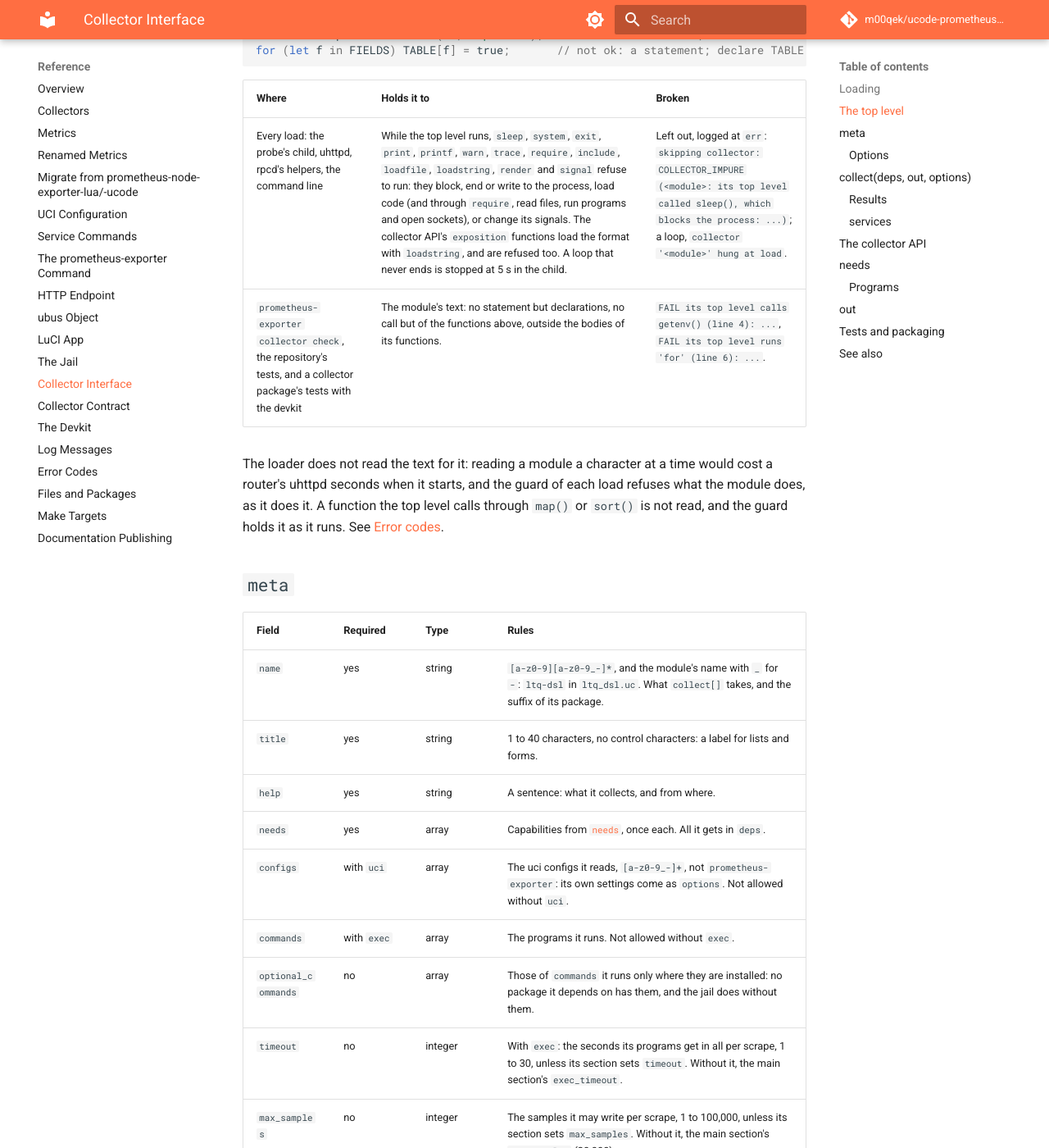
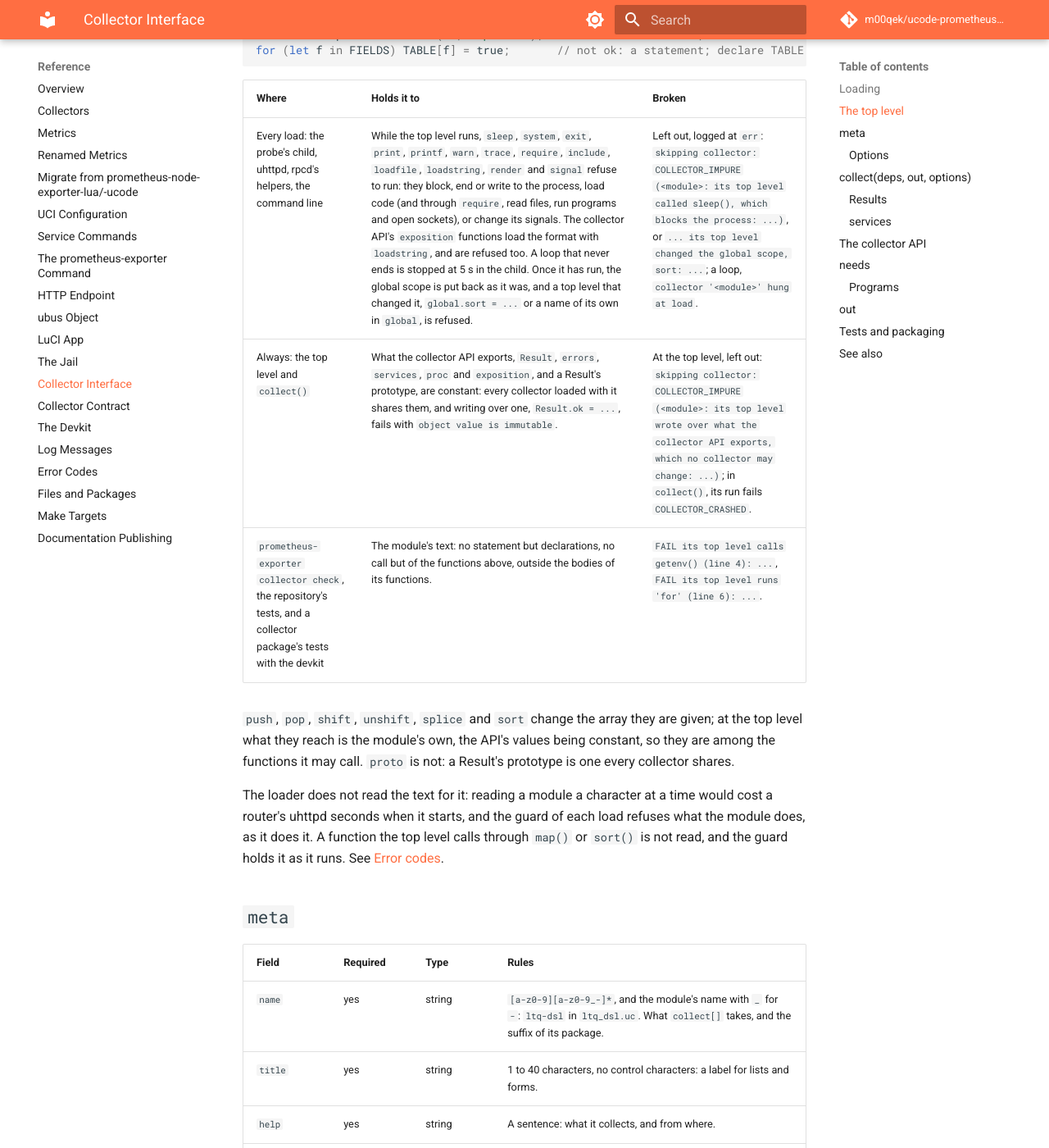
Before and after one commit to m00qek/ucode-prometheus-exporter, an MkDocs documentation site: the page built from docs/reference/collector-interface.md, in a window 1280 px wide and 1400 px high, scrolled down 2024 px. Shown: the whole window at 82% size. Built offline with MkDocs 1.6.1 and Material for MkDocs 9.7.7, drawn with Linux system fonts in a browser that asks for light colours; comment, search, counter and statistics services are not loaded.

Commit message:
Keep the collector API constant, and the global scope as a top level found it
The guard of a collector's top level put back only the functions it
trapped. A top level that wrote over a global, or over what the collector
API exports, which every collector loaded as one program shares, left it so
in uhttpd for every scrape; and PURE let the top level call proto(), which
reaches the prototype every Result shares.

ucode keeps a module's namespace constant: Result, proc and services are now
their modules' namespaces, errors and exposition those of small modules of
api/, and a Result's prototype that of api/mark.uc, so writing over one
fails, and at the top level is COLLECTOR_IMPURE. top_level() snapshots the
global scope, puts it back once the program has run, and refuses a program
that changed it, naming what. proto leaves PURE; the functions that change
their argument stay, as at the top level they reach only the module's own
values. The base package installs api/. The API costs uhttpd three more
modules, and so three more descriptors; the handler test that loads ten
handlers collects between them.

```diff
--- a/docs/reference/collector-interface.md
+++ b/docs/reference/collector-interface.md
@@ -67,8 +67,11 @@ for (let f in FIELDS) TABLE[f] = true;       // not ok: a statement; declare TAB
 
 | Where | Holds it to | Broken |
 | :--- | :--- | :--- |
-| Every load: the probe's child, uhttpd, rpcd's helpers, the command line | While the top level runs, `sleep`, `system`, `exit`, `print`, `printf`, `warn`, `trace`, `require`, `include`, `loadfile`, `loadstring`, `render` and `signal` refuse to run: they block, end or write to the process, load code (and through `require`, read files, run programs and open sockets), or change its signals. The collector API's `exposition` functions load the format with `loadstring`, and are refused too. A loop that never ends is stopped at 5 s in the child. | Left out, logged at `err`: `skipping collector: COLLECTOR_IMPURE (<module>: its top level called sleep(), which blocks the process: ...)`; a loop, `collector '<module>' hung at load`. |
+| Every load: the probe's child, uhttpd, rpcd's helpers, the command line | While the top level runs, `sleep`, `system`, `exit`, `print`, `printf`, `warn`, `trace`, `require`, `include`, `loadfile`, `loadstring`, `render` and `signal` refuse to run: they block, end or write to the process, load code (and through `require`, read files, run programs and open sockets), or change its signals. The collector API's `exposition` functions load the format with `loadstring`, and are refused too. A loop that never ends is stopped at 5 s in the child. Once it has run, the global scope is put back as it was, and a top level that changed it, `global.sort = ...` or a name of its own in `global`, is refused. | Left out, logged at `err`: `skipping collector: COLLECTOR_IMPURE (<module>: its top level called sleep(), which blocks the process: ...)`, or `... its top level changed the global scope, sort: ...`; a loop, `collector '<module>' hung at load`. |
+| Always: the top level and `collect()` | What the collector API exports, `Result`, `errors`, `services`, `proc` and `exposition`, and a Result's prototype, are constant: every collector loaded with it shares them, and writing over one, `Result.ok = ...`, fails with `object value is immutable`. | At the top level, left out: `skipping collector: COLLECTOR_IMPURE (<module>: its top level wrote over what the collector API exports, which no collector may change: ...)`; in `collect()`, its run fails `COLLECTOR_CRASHED`. |
 | `prometheus-exporter collector check`, the repository's tests, and a collector package's tests with the devkit | The module's text: no statement but declarations, no call but of the functions above, outside the bodies of its functions. | `FAIL its top level calls getenv() (line 4): ...`, `FAIL its top level runs 'for' (line 6): ...`. |
+
+`push`, `pop`, `shift`, `unshift`, `splice` and `sort` change the array they are given; at the top level what they reach is the module's own, the API's values being constant, so they are among the functions it may call. `proto` is not: a Result's prototype is one every collector shares.
 
 The loader does not read the text for it: reading a module a character at a time would cost a router's uhttpd seconds when it starts, and the guard of each load refuses what the module does, as it does it. A function the top level calls through `map()` or `sort()` is not read, and the guard holds it as it runs. See [Error codes](error-codes.md#collectors-and-their-sources).
 
```
Also changed, not shown: other parts of docs/reference/collector-interface.md (+1 -1 lines), CHANGELOG.md (+1 -0 lines), docs/explanation/architecture.md (+1 -1 lines), docs/reference/error-codes.md (+1 -1 lines), docs/reference/log-messages.md (+2 -0 lines), 13 other files.
